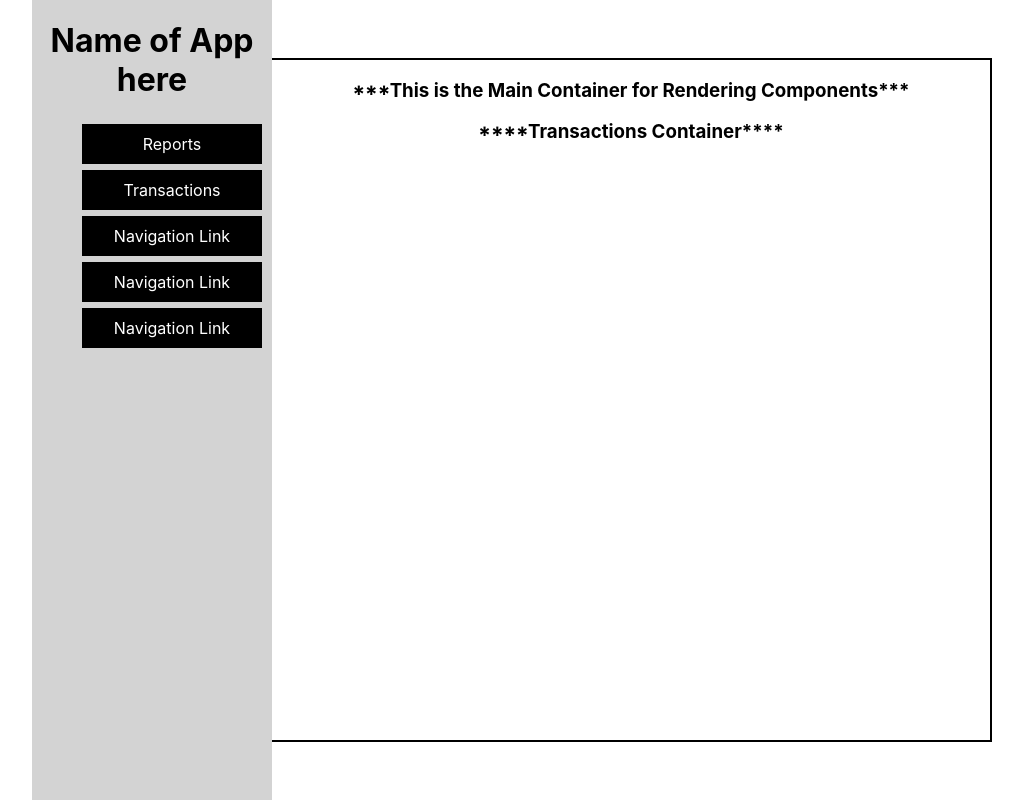
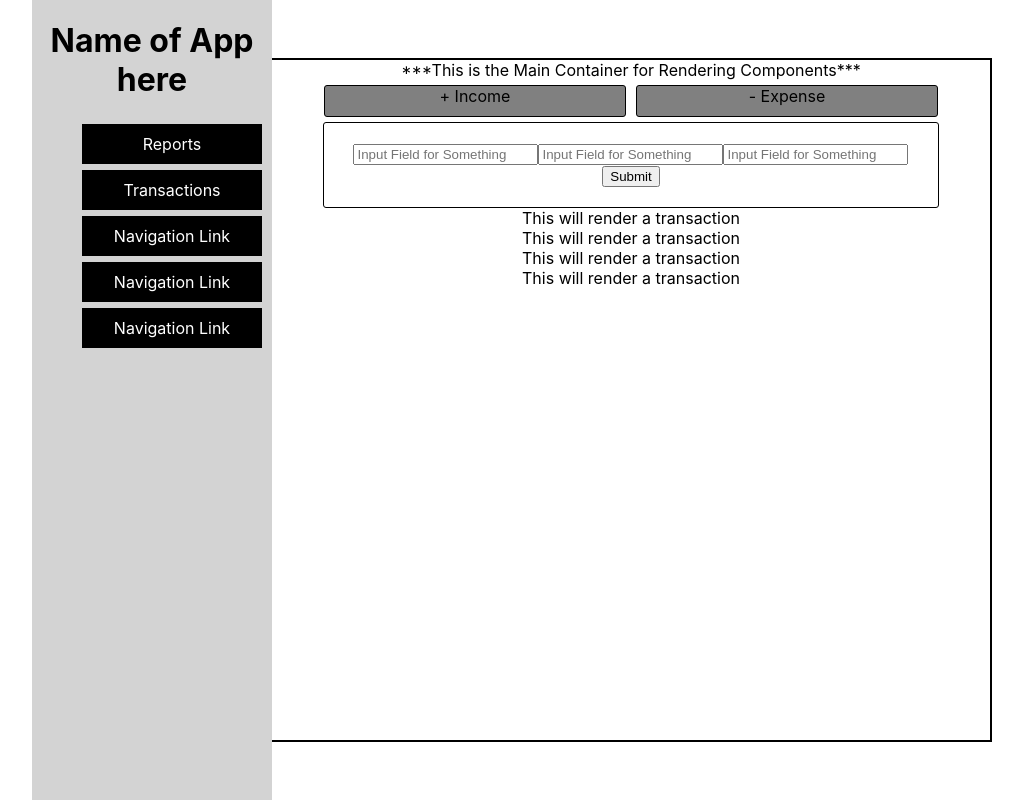
Before and after one commit to royFloresNyc/iron-budget-frontend, a React (Create React App) app: page /transactions in a window 1280 px wide. Shown: the whole page, without its empty margins (128-1151 px from the left). Built offline with nearby package versions, Linux system fonts and the light colour scheme; the HTML template or start-up script is replaced by a standard one.

Commit message:
Add children components to Transaction Container

```diff
--- a/src/App.css
+++ b/src/App.css
@@ -89,3 +89,21 @@ a {
 a:hover {
     color: black;
 }
+
+.trans-button {
+    display: inline-block;
+    background-color: gray;
+    width: 300px;
+    height: 30px;
+    margin: 5px;
+    border: 1px solid black;
+    border-radius: 3px;
+}
+
+.trans-form {
+    display: inline-block;
+    border: 1px solid black;
+    border-radius: 3px;
+    width: 80%;
+    padding: 20px;
+}
--- /dev/null
+++ b/src/Components/TransButton.js
@@ -0,0 +1,9 @@
+import React from 'react'
+
+const TransButton = (props) => {
+    return <div className="trans-button">
+        {props.text}
+    </div>
+}
+
+export default TransButton
--- /dev/null
+++ b/src/Components/TransForm.js
@@ -0,0 +1,12 @@
+import React from 'react'
+
+const TransForm = () => {
+    return <form className="trans-form">
+        <input type="text" placeholder="Input Field for Something"/>
+        <input type="text" placeholder="Input Field for Something"/>
+        <input type="text" placeholder="Input Field for Something"/>
+        <input type="submit"/>
+    </form>
+}
+
+export default TransForm
--- /dev/null
+++ b/src/Components/Transaction.js
@@ -0,0 +1,9 @@
+import React from 'react'
+
+const Transaction = () => {
+    return <div className="transaction">
+        This will render a transaction
+    </div>
+}
+
+export default Transaction
--- a/src/Containers/MainContainer.js
+++ b/src/Containers/MainContainer.js
@@ -6,7 +6,7 @@ import Transactions from '../Containers/Transactions'
 class MainContainer extends React.Component {
     render () {
         return <div className="main-container">
-            <h3>***This is the Main Container for Rendering Components***</h3>
+            ***This is the Main Container for Rendering Components***
             <Switch>
                 <Route path='/reports' render={routerProps => <Reports/>} />
                 <Route path='/transactions' render={routerProps => <Transactions/>} />
--- a/src/Containers/Transactions.js
+++ b/src/Containers/Transactions.js
@@ -1,8 +1,20 @@
 import React from 'react'
+import TransButton from '../Components/TransButton'
+import TransForm from '../Components/TransForm'
+import Transaction from '../Components/Transaction'
+
 
 const Transactions = () => {
     return <div>
-        <h3>****Transactions Container****</h3>
+        <TransButton text=" + Income" />
+        <TransButton text=" - Expense" />
+        {/* toggle the form based on the button clicked */}
+        <TransForm />
+        {/* render an a list of transactions */}
+        <Transaction/>
+        <Transaction/>
+        <Transaction/>
+        <Transaction/>
     </div>
 }
 
```
